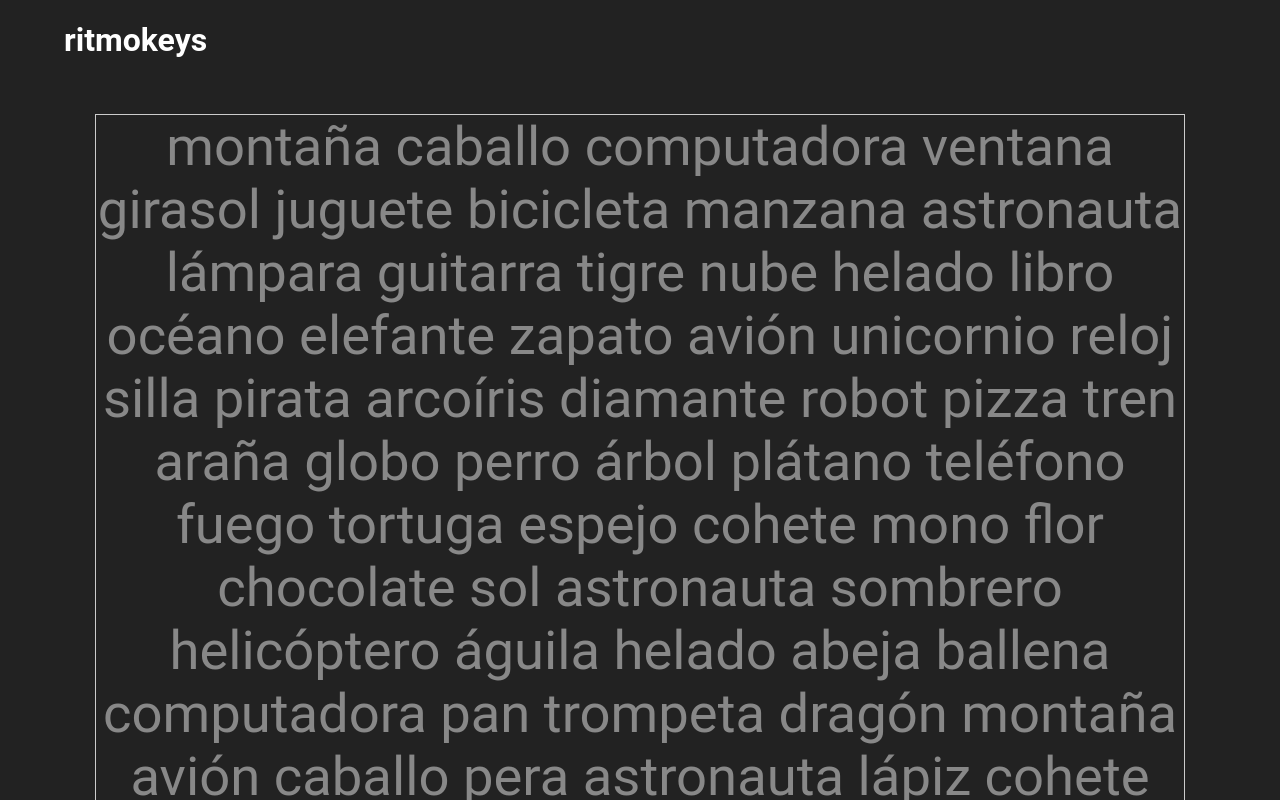
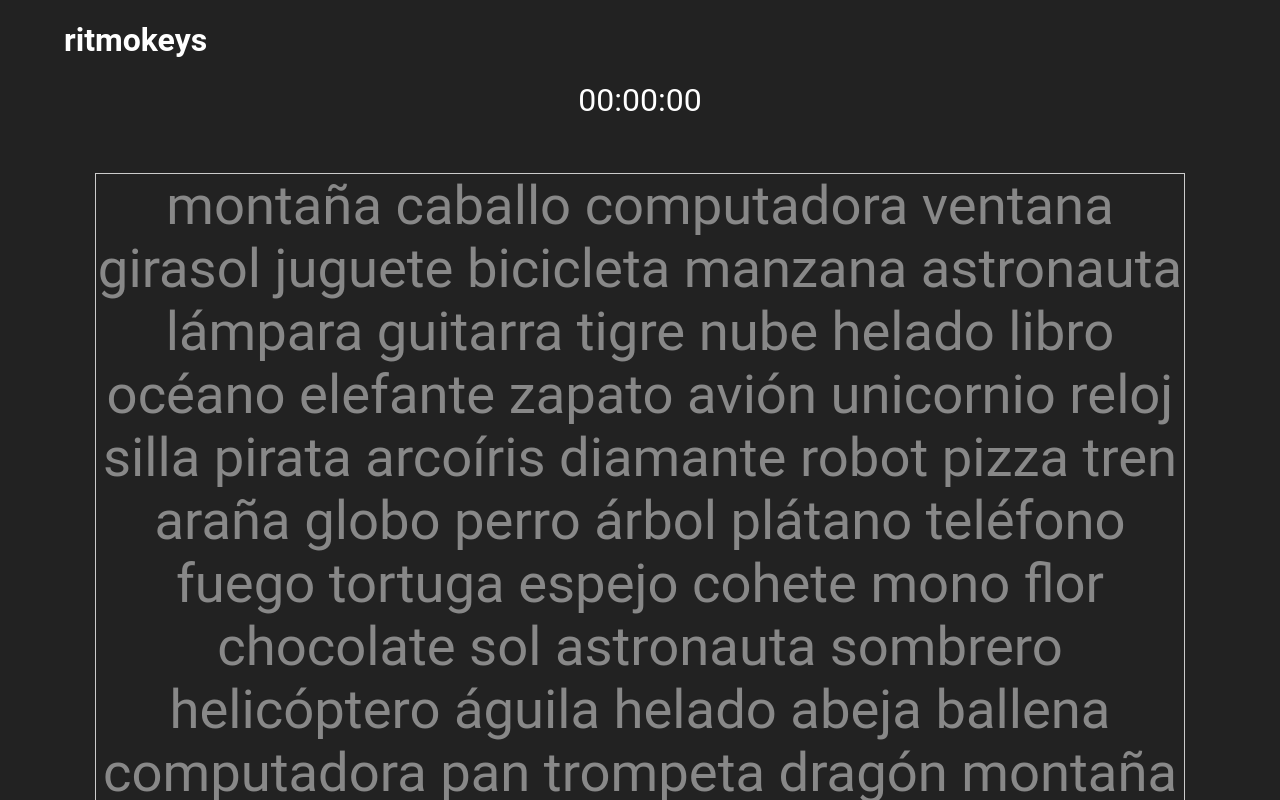
Before and after one commit to NachoCarher/ritmo-keys, a React (Vite) app: page / in a window 1280 px wide. Shown: the top 800 px of the page. Built offline with nearby package versions, Linux system fonts and the light colour scheme.

Commit message:
Agregado componente Timer a la página principal

```diff
--- a/src/App.css
+++ b/src/App.css
@@ -55,6 +55,11 @@ h1 {
   color: #ff0000;
 }
 
+.timer {
+  font-size: 2em;
+  text-align: center;
+}
+
 @media (max-width: 600px) {
   .word {
     font-size: 2.5em;
--- a/src/App.jsx
+++ b/src/App.jsx
@@ -1,6 +1,7 @@
 import "./App.css";
 import "./components/TargetText/TargetText.jsx";
 import TargetText from "./components/TargetText/TargetText.jsx";
+import Timer from "./components/Timer/Timer.jsx";
 
 export default function App() {
   return (
@@ -9,6 +10,7 @@ export default function App() {
         <h1>ritmokeys</h1>
       </header>
       <main>
+        <Timer />
         <TargetText />
       </main>
     </div>
--- /dev/null
+++ b/src/components/Timer/Timer.jsx
@@ -0,0 +1,5 @@
+export default function Timer() {
+    return (
+    <div className="timer">00:00:00</div>
+    );
+}
```
